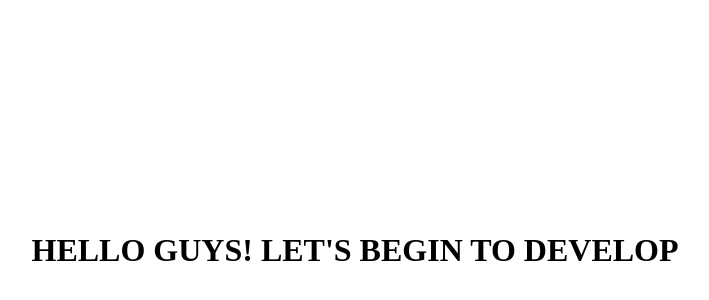
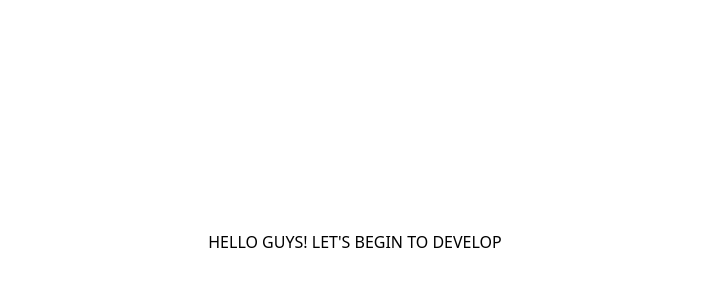
Before and after one commit to shashinidilshika/woow-academy, a Nuxt app: page / in a window 1280 px wide. Shown: the part 158-458 px from the top of the page, without its empty margins (285-994 px from the left). Built offline with nearby package versions, Linux system fonts and the light colour scheme.

Commit message:
chore(project) : tailwind css config

```diff
--- /dev/null
+++ b/assets/css/tailwind.css
@@ -0,0 +1,3 @@
+@tailwind base;
+@tailwind components;
+@tailwind utilities;
--- a/nuxt.config.ts
+++ b/nuxt.config.ts
@@ -1,4 +1,12 @@
 // https://nuxt.com/docs/api/configuration/nuxt-config
+// @ts-ignore
 export default defineNuxtConfig({
-    devtools: {enabled: true}
+    devtools: {enabled: true},
+    modules: [
+        '@nuxtjs/tailwindcss'
+    ],
+    // @ts-ignore
+    css: [
+        '@/assets/css/tailwind.css',
+    ]
 })
--- a/package.json
+++ b/package.json
@@ -11,7 +11,10 @@
   },
   "devDependencies": {
     "@nuxt/devtools": "latest",
+    "@nuxtjs/tailwindcss": "^6.8.0",
+    "autoprefixer": "^10.4.16",
     "nuxt": "^3.7.4",
+    "postcss": "^8.4.31",
     "vue": "^3.3.4",
     "vue-router": "^4.2.5"
   }
--- /dev/null
+++ b/tailwind.config.js
@@ -0,0 +1,17 @@
+/** @type {import('tailwindcss').Config} */
+module.exports = {
+    content: [
+        './index.html',
+        './components/**/*/*.{vue,js,ts,jsx,tsx}',
+        './pages/**/*/*.{vue,js,ts,jsx,tsx}',
+        './layouts/**/*/*.{vue,js,ts,jsx,tsx}'
+    ],
+    theme: {
+        extend: {
+            colors: {},
+            screens: {},
+            fontFamily: {}
+        },
+    },
+    plugins: [],
+};
```
Also changed, not shown: 1 other file (tests, documents, lock files or other folders).
